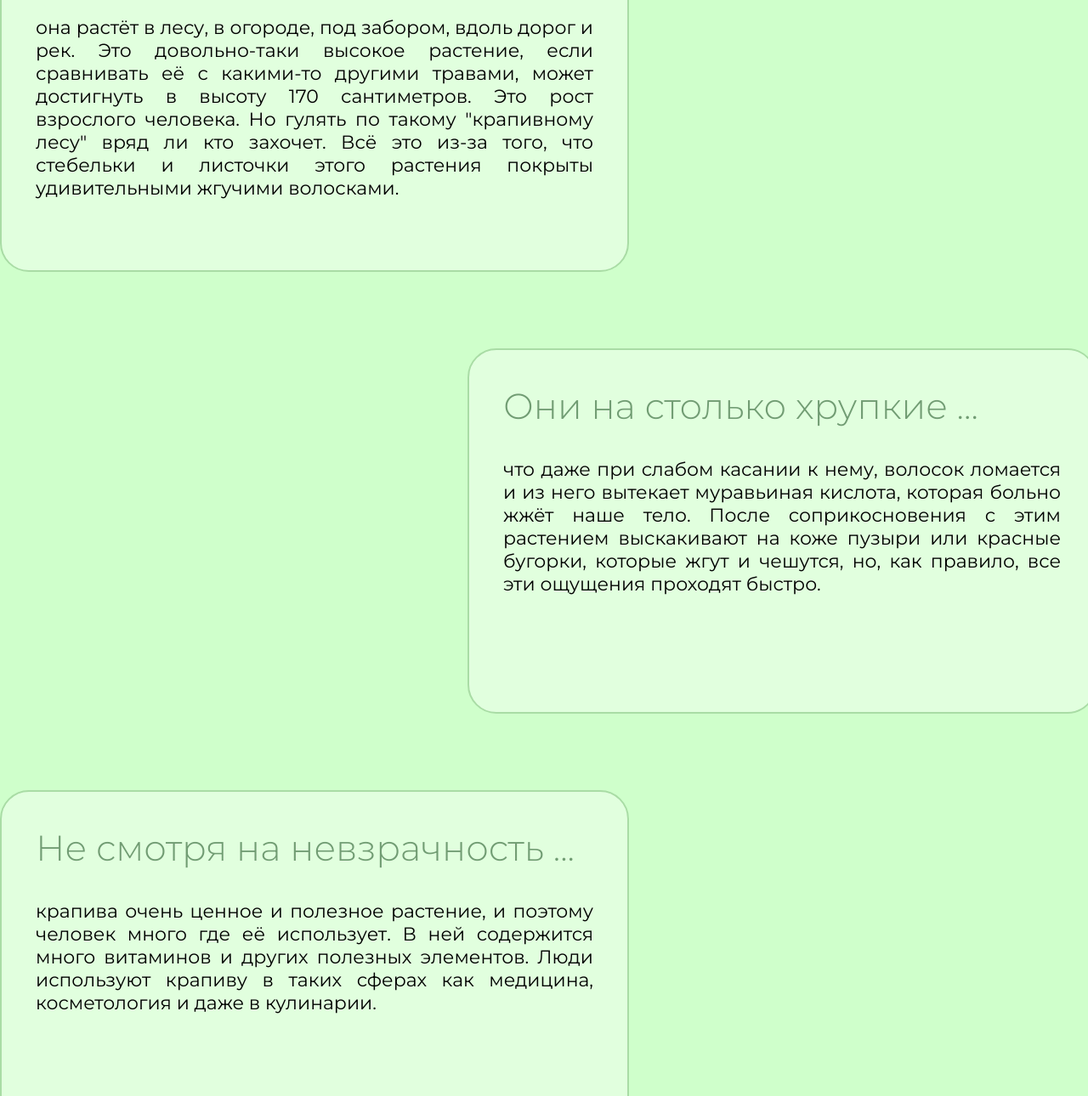
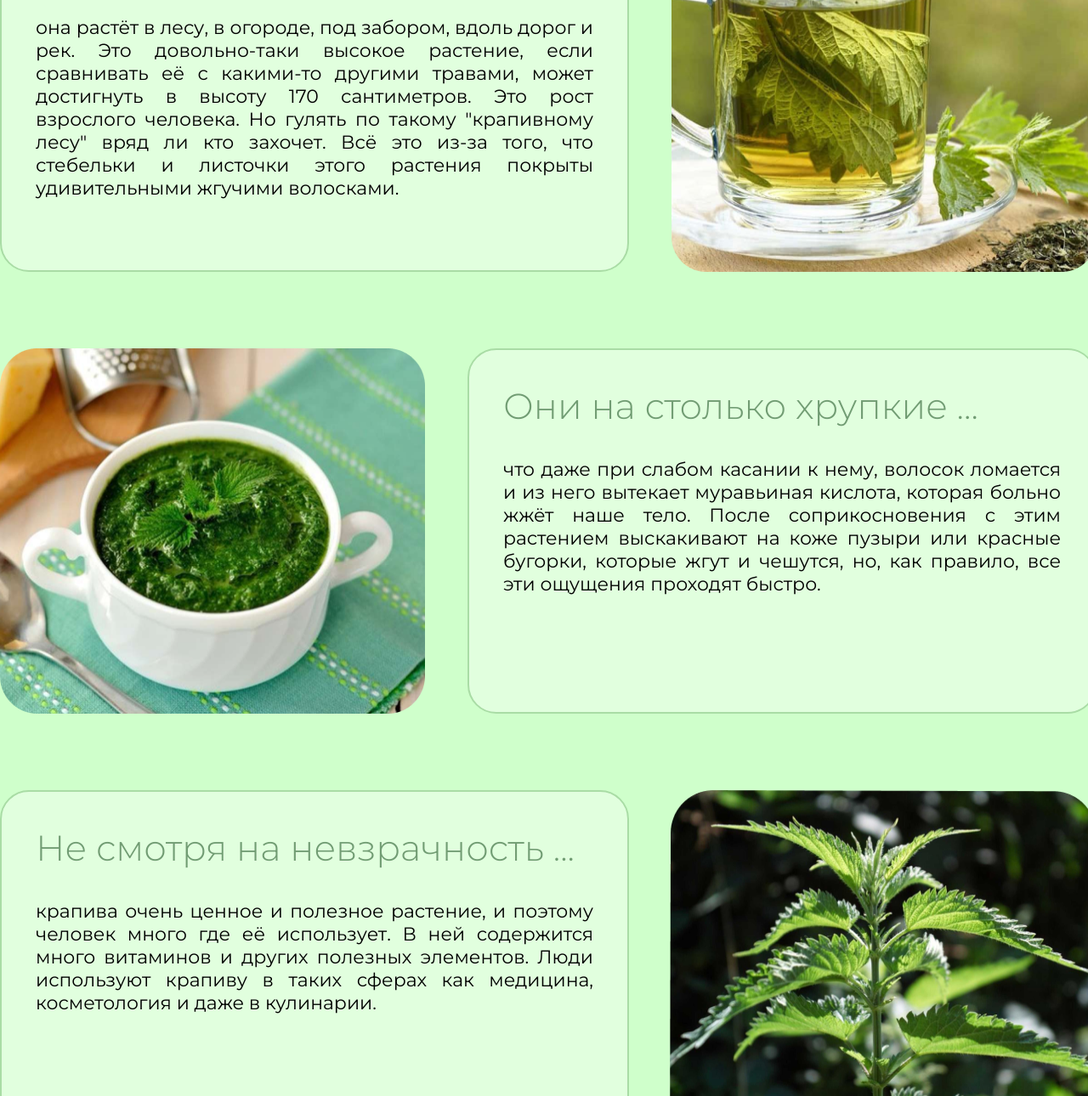
Before and after one commit to pelmen2023/krapiva-webpage, a plain HTML site: page index.html in a window 1280 px wide. Shown: the part 387-1677 px from the top of the page at 85% size. Drawn offline with Linux system fonts and the light colour scheme; the site is published under a folder, as on GitHub Pages, so addresses that start at the root find nothing.

Commit message:
fix photo

```diff
--- a/index.html
+++ b/index.html
@@ -27,7 +27,7 @@
             растения покрыты удивительными жгучими волосками.
           </p>
         </div>
-        <img src="/photos/kaktus-1.png" alt="" class="card__img" />
+        <img src="./photos/kaktus-1.png" alt="" class="card__img" />
       </div>
 
       <div class="card">
@@ -41,7 +41,7 @@
             ощущения проходят быстро.
           </p>
         </div>
-        <img src="/photos/kaktus-3.png" alt="" class="card__img" />
+        <img src="./photos/kaktus-3.png" alt="" class="card__img" />
       </div>
 
       <div class="card">
@@ -54,7 +54,7 @@
             медицина, косметология и даже в кулинарии.
           </p>
         </div>
-        <img src="/photos/kaktus-2.png" alt="" class="card__img" />
+        <img src="./photos/kaktus-2.png" alt="" class="card__img" />
       </div>
     </div>
   </body>
```
